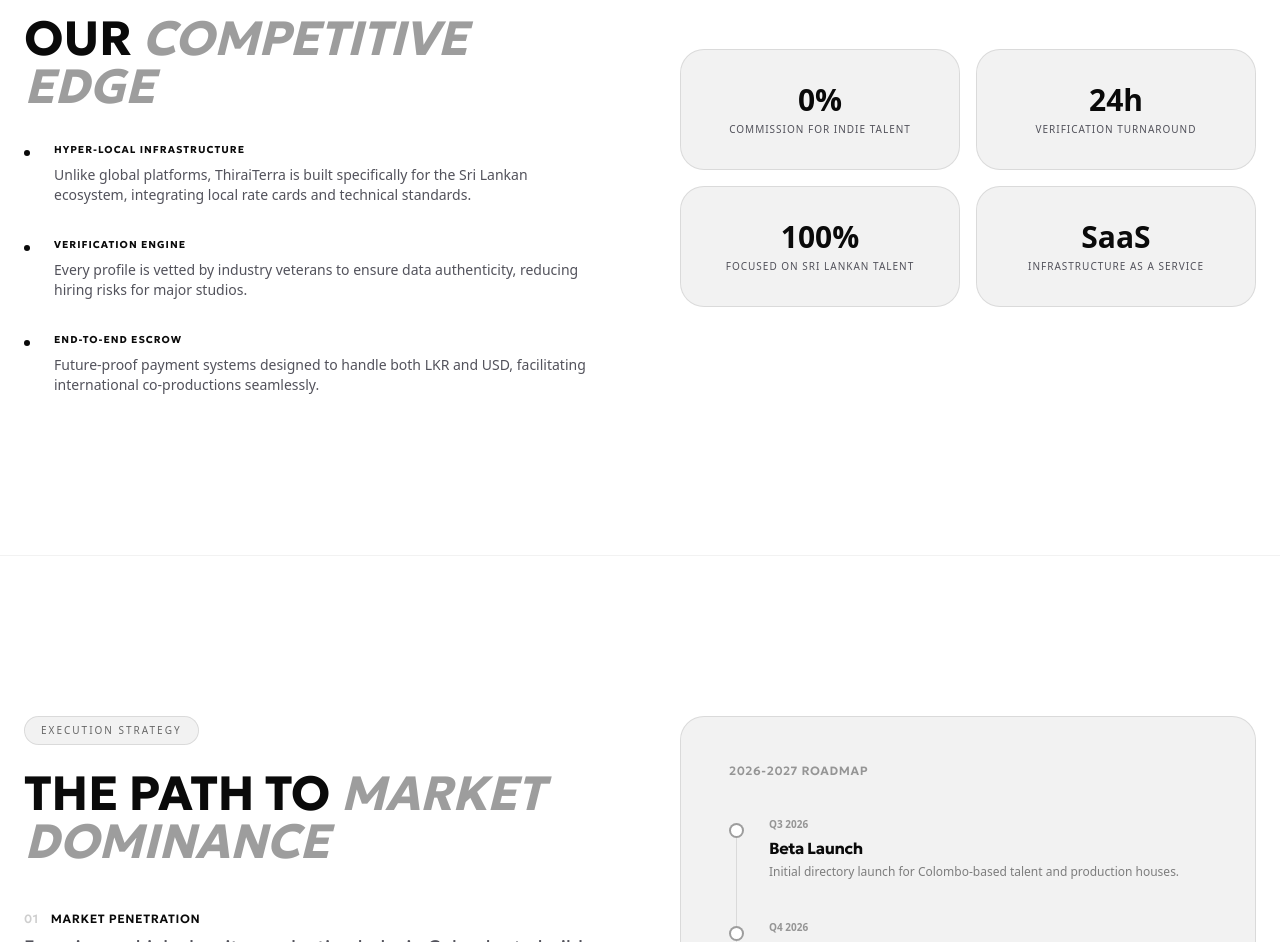
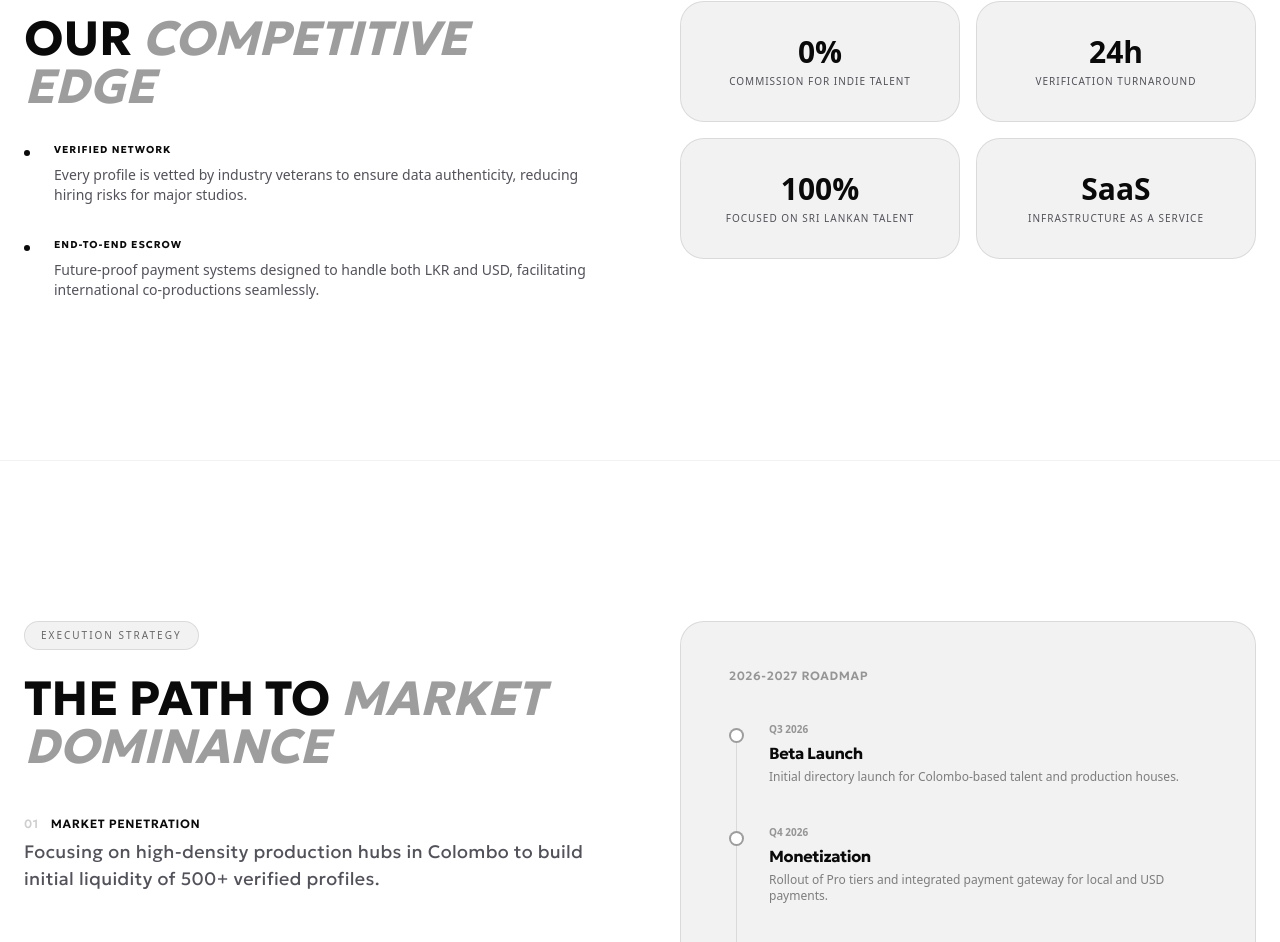
Before and after one commit to Ramsan-code/ThiraiTerra_portfolio, a Next.js app: page / in a window 1280 px wide. Shown: the part 3797-4739 px from the top of the page. Built offline with nearby package versions, Linux system fonts and the light colour scheme.

Commit message:
feat: update competitive edge section to highlight verified network and remove outdated infrastructure details

```diff
--- a/src/app/page.tsx
+++ b/src/app/page.tsx
@@ -296,17 +296,11 @@
                 <Badge className="bg-foreground/5 text-foreground/60 mb-6 border-foreground/10 px-4 py-1.5 uppercase tracking-[0.2em] text-[10px]">Market Positioning</Badge>
                 <h2 className="text-display-section !text-5xl text-foreground mb-8">Our <span className="text-foreground/40 italic">COMPETITIVE EDGE</span></h2>
                 <div className="space-y-8">
+
                   <div className="flex gap-6">
                     <div className="flex-shrink-0 w-1.5 h-1.5 rounded-full bg-foreground mt-2" />
                     <div>
-                      <h5 className="font-bold mb-2 uppercase tracking-widest text-[10px]">Hyper-Local Infrastructure</h5>
-                      <p className="text-sm text-muted-foreground">Unlike global platforms, ThiraiTerra is built specifically for the Sri Lankan ecosystem, integrating local rate cards and technical standards.</p>
-                    </div>
-                  </div>
-                  <div className="flex gap-6">
-                    <div className="flex-shrink-0 w-1.5 h-1.5 rounded-full bg-foreground mt-2" />
-                    <div>
-                      <h5 className="font-bold mb-2 uppercase tracking-widest text-[10px]">Verification Engine</h5>
+                      <h5 className="font-bold mb-2 uppercase tracking-widest text-[10px]">Verified Network</h5>
                       <p className="text-sm text-muted-foreground">Every profile is vetted by industry veterans to ensure data authenticity, reducing hiring risks for major studios.</p>
                     </div>
                   </div>
```
